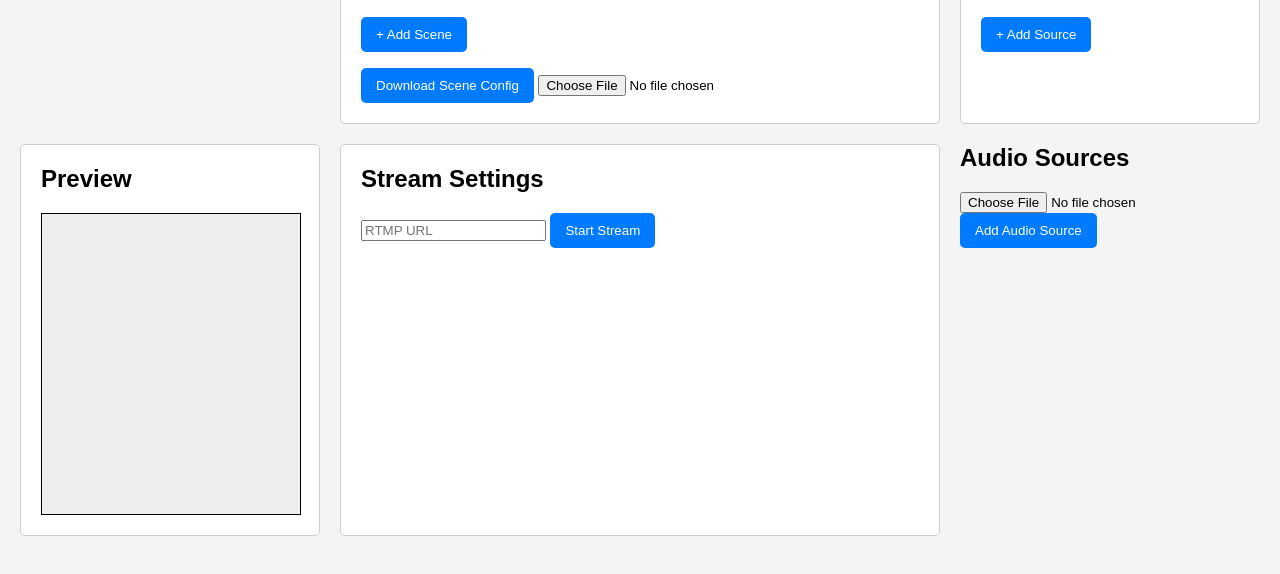
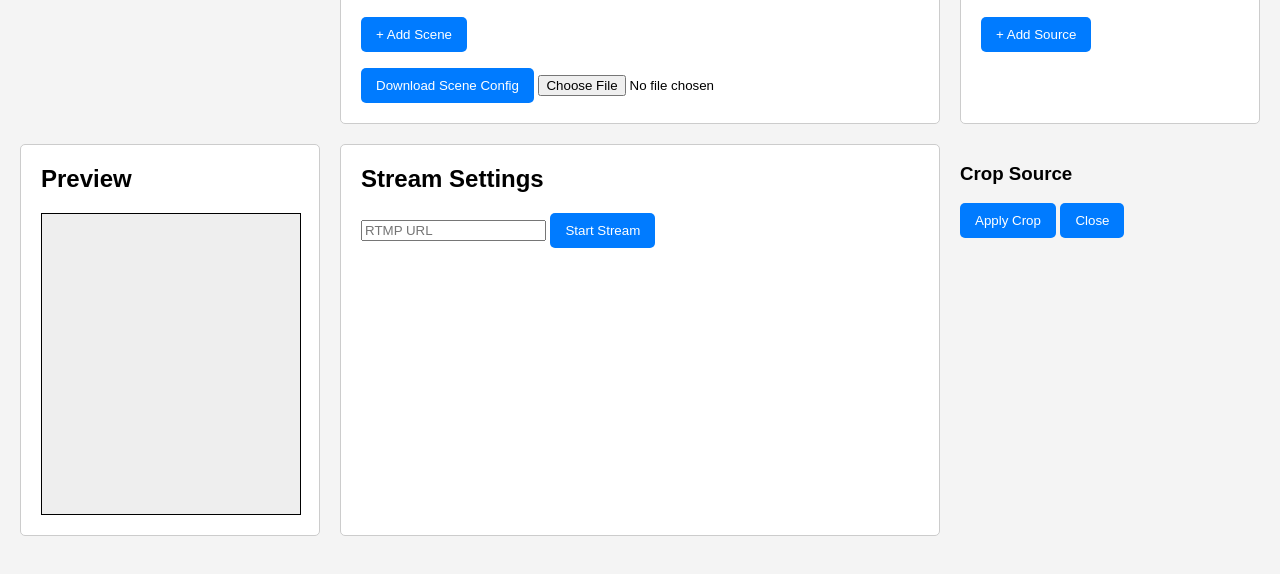
Before and after one commit to just-stuff-tm/web-obs-studio, a plain HTML site: page index.html in a window 1280 px wide. Shown: the part 72-646 px from the top of the page. Drawn offline with Linux system fonts and the light colour scheme.

Commit message:
Update index.html

```diff
--- a/index.html
+++ b/index.html
@@ -39,12 +39,14 @@
       <button id="startStream">Start Stream</button>
     </div>
 
-    <!-- Audio Controls -->
-    <div class="audio-controls">
-      <h2>Audio Sources</h2>
-      <input type="file" id="audioSourceInput" accept="audio/*">
-      <button id="addAudioSource">Add Audio Source</button>
-      <ul id="audioSourcesList"></ul>
+    <!-- Cropping Modal -->
+    <div id="cropModal" class="modal">
+      <div class="modal-content">
+        <h3>Crop Source</h3>
+        <div id="cropContainer"></div>
+        <button id="applyCrop">Apply Crop</button>
+        <button id="closeModal">Close</button>
+      </div>
     </div>
   </div>
 
```
